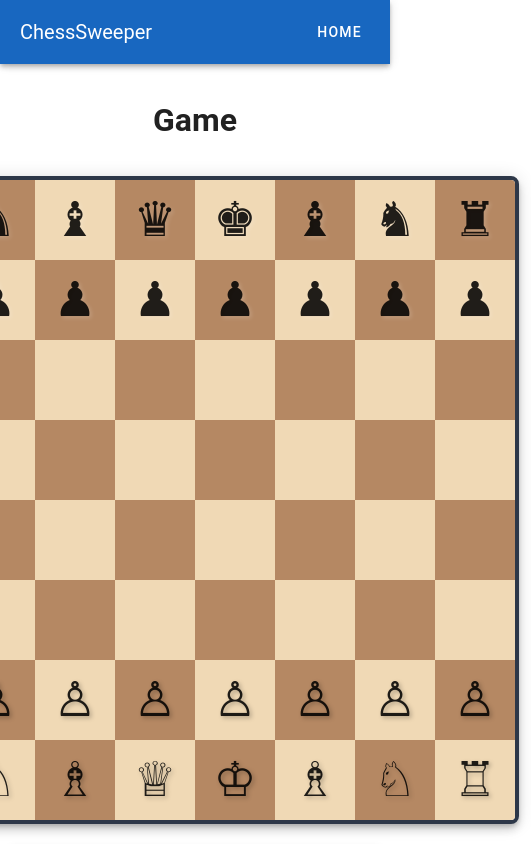
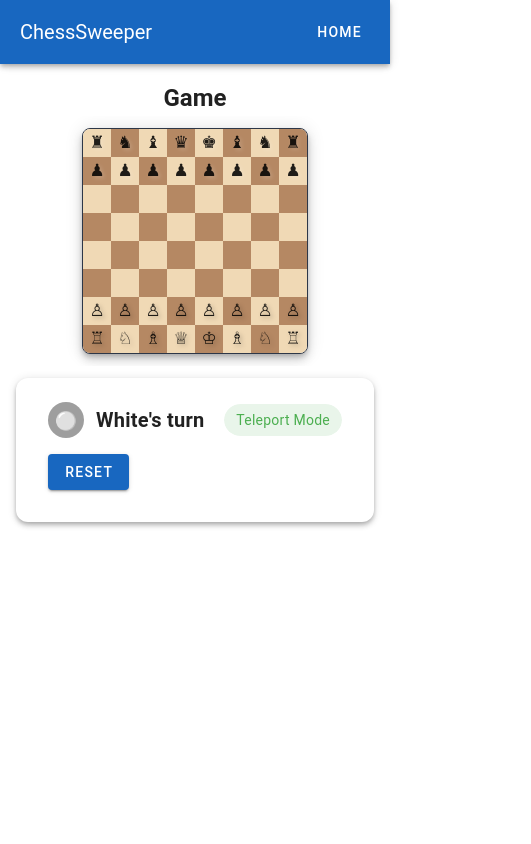
Before and after one commit to KorbinWeiler/ChessSweeper, a Nuxt app in the folder Frontend/: page /game in a window 390 px wide. Shown: the top 844 px of the page, 531 px wide, since content can reach past the window. Built offline with nearby package versions, Linux system fonts and the light colour scheme.

Commit message:
updated styling to work a little better on mobile

```diff
--- a/Frontend/app/components/chessboard.vue
+++ b/Frontend/app/components/chessboard.vue
@@ -1,7 +1,7 @@
 <template>
   <v-container class="chessboard-container" fluid>
-    <v-row align="start" justify="center">
-      <v-col cols="auto">
+    <v-row align="start" justify="center" class="board-row">
+      <v-col cols="12" md="auto" class="board-col">
         <v-sheet class="chessboard" elevation="6">
           <div
             v-for="(row, rowIndex) in board"
@@ -38,8 +38,8 @@
         </v-sheet>
       </v-col>
 
-      <v-col cols="auto">
-        <v-card class="game-info" elevation="4" style="min-width:260px;">
+      <v-col cols="12" md="auto" class="info-col">
+        <v-card class="game-info" elevation="4">
           <v-card-title style="display:flex;align-items:center;justify-content:space-between;gap:12px;">
             <div style="display:flex;align-items:center;gap:12px;">
               <v-avatar size="36" :color="currentTurn === 'white' ? 'grey lighten-4' : 'grey darken-3'">
@@ -580,28 +580,101 @@ const getPieceSymbol = (piece: ChessPiece): string => {
   padding: 2rem;
 }
 
+.board-row {
+  width: 100%;
+}
+
+.board-col,
+.info-col {
+  display: flex;
+  justify-content: center;
+}
+
+.board-col {
+  overflow: hidden;
+}
+
+@media (max-width: 768px) {
+  .chessboard-container {
+    padding: 0.25rem;
+    gap: 0.5rem;
+  }
+  .board-col {
+    overflow-x: auto;
+  }
+  .info-col {
+    width: 100%;
+  }
+}
+
 .chessboard {
-  display: flex;
+  display: inline-flex;
   flex-direction: column;
   border: 4px solid #2d3748;
   box-shadow: 0 10px 40px rgba(0, 0, 0, 0.3);
   border-radius: 8px;
   overflow: hidden;
+  max-width: 100%;
+}
+
+@media (max-width: 768px) {
+  .chessboard {
+    border: 1px solid #2d3748;
+  }
 }
 
 .chess-row {
   display: flex;
+  flex-shrink: 0;
+  flex-grow: 0;
 }
 
 .chess-tile {
-  width: 80px;
-  height: 80px;
+  width: 55px !important;
+  height: 55px !important;
   display: flex;
   align-items: center;
   justify-content: center;
   position: relative;
   cursor: pointer;
   transition: all 0.2s ease;
+  flex-shrink: 0;
+  flex-grow: 0;
+}
+
+@media (max-width: 1024px) {
+  .chess-tile {
+    width: 90px !important;
+    height: 90px !important;
+  }
+}
+
+@media (max-width: 768px) {
+  .chess-tile {
+    width: 35px !important;
+    height: 35px !important;
+  }
+}
+
+@media (max-width: 480px) {
+  .chess-tile {
+    width: 32px !important;
+    height: 32px !important;
+  }
+}
+
+@media (max-width: 430px) {
+  .chess-tile {
+    width: 50px !important;
+    height: 50px !important;
+  }
+}
+
+@media (max-width: 400px) {
+  .chess-tile {
+    width: 28px !important;
+    height: 28px !important;
+  }
 }
 
 .light-tile {
@@ -633,10 +706,40 @@ const getPieceSymbol = (piece: ChessPiece): string => {
 }
 
 .chess-piece {
-  font-size: 48px;
+  font-size: 36px;
   user-select: none;
   cursor: pointer;
   transition: transform 0.1s ease;
+}
+
+@media (max-width: 1024px) {
+  .chess-piece {
+    font-size: 30px;
+  }
+}
+
+@media (max-width: 768px) {
+  .chess-piece {
+    font-size: 22px;
+  }
+}
+
+@media (max-width: 480px) {
+  .chess-piece {
+    font-size: 20px;
+  }
+}
+
+@media (max-width: 430px) {
+  .chess-piece {
+    font-size: 18px;
+  }
+}
+
+@media (max-width: 400px) {
+  .chess-piece {
+    font-size: 17px;
+  }
 }
 
 .chess-piece:hover {
@@ -653,31 +756,118 @@ const getPieceSymbol = (piece: ChessPiece): string => {
 
 .bomb-indicator {
   position: absolute;
-  top: 6px;
-  right: 6px;
-  font-size: 20px;
+  top: 3px;
+  right: 3px;
+  font-size: 14px;
   color: #e53e3e;
+}
+
+@media (max-width: 1024px) {
+  .bomb-indicator {
+    font-size: 12px;
+    top: 2px;
+    right: 2px;
+  }
+}
+
+@media (max-width: 768px) {
+  .bomb-indicator {
+    top: 1px;
+    right: 1px;
+    font-size: 9px;
+  }
+}
+
+@media (max-width: 480px) {
+  .bomb-indicator {
+    font-size: 8px;
+  }
+}
+
+@media (max-width: 430px) {
+  .bomb-indicator {
+    font-size: 7px;
+  }
 }
 
 .tile-value {
   position: absolute;
-  bottom: 6px;
-  left: 6px;
+  bottom: 3px;
+  left: 3px;
   background: rgba(0,0,0,0.6);
   color: white;
-  font-size: 14px;
-  padding: 2px 6px;
-  border-radius: 8px;
-  min-width: 18px;
+  font-size: 11px;
+  padding: 1px 3px;
+  border-radius: 4px;
   text-align: center;
+  line-height: 1;
+}
+
+@media (max-width: 1024px) {
+  .tile-value {
+    font-size: 10px;
+    bottom: 2px;
+    left: 2px;
+  }
+}
+
+@media (max-width: 768px) {
+  .tile-value {
+    bottom: 1px;
+    left: 1px;
+    font-size: 7px;
+    padding: 1px 2px;
+    border-radius: 2px;
+  }
+}
+
+@media (max-width: 480px) {
+  .tile-value {
+    font-size: 6px;
+  }
+}
+
+@media (max-width: 430px) {
+  .tile-value {
+    font-size: 6px;
+    padding: 0px 1px;
+  }
 }
 
 .move-dot {
-  width: 20px;
-  height: 20px;
+  width: 14px;
+  height: 14px;
   background-color: rgba(127, 201, 127, 0.6);
   border-radius: 50%;
   pointer-events: none;
+}
+
+@media (max-width: 1024px) {
+  .move-dot {
+    width: 12px;
+    height: 12px;
+  }
+}
+
+@media (max-width: 768px) {
+  .move-dot {
+    width: 9px;
+    height: 9px;
+  }
+}
+
+@media (max-width: 480px) {
+  .move-dot {
+    width: 7px;
+    height: 7px;
+  }
+}
+
+@media (max-width: 430px) {
+  .move-dot {
+    width: 6px;
+    height: 6px;
+  }
 }
 
 .game-info {
@@ -686,6 +876,15 @@ const getPieceSymbol = (piece: ChessPiece): string => {
   border-radius: 12px;
   box-shadow: 0 4px 20px rgba(0, 0, 0, 0.2);
   text-align: center;
+  min-width: 260px;
+}
+
+@media (max-width: 768px) {
+  .game-info {
+    padding: 1rem;
+    width: 100%;
+    min-width: unset;
+  }
 }
 
 .game-info h3 {
--- a/Frontend/app/pages/game.vue
+++ b/Frontend/app/pages/game.vue
@@ -24,4 +24,14 @@ const bombCount = route.query.bombCount ? Number(route.query.bombCount) : 6;
   align-items: center;
   padding-top: 2rem;
 }
+
+@media (max-width: 768px) {
+  .page-container {
+    padding-top: 0.5rem;
+  }
+  .page-container h1 {
+    font-size: 1.5rem;
+    margin: 0.5rem 0;
+  }
+}
 </style>
--- a/Frontend/app/pages/index.vue
+++ b/Frontend/app/pages/index.vue
@@ -1,11 +1,13 @@
 <template>
   <v-app>
     <v-card
-        class="mx-auto pa-10">
+        class="mx-auto index-card">
       <v-row align="center" justify="center" class="fill-height">
         <v-col cols="auto" class="text-center content">
-          <v-btn to="/setupgame" color="primary" large>Start a new Game</v-btn>
-          <v-btn to="/stats" color="secondary" large class="ml-4">View Stats</v-btn>
+          <div class="button-group">
+            <v-btn to="/setupgame" color="primary" large>Start a new Game</v-btn>
+            <v-btn to="/stats" color="secondary" large class="ml-4 mt-2-mobile">View Stats</v-btn>
+          </div>
           <h1>The History of Chess</h1>
           <p>
             The game of chess has a rich history that dates back over a thousand years. The earliest known form of chess cam from the 7th century CE
@@ -59,10 +61,99 @@ async function viewStats() {
 </script>
 
 <style scoped>
+.index-card {
+  padding: 2.5rem;
+}
+
 .content {
   max-width: 800px;
   margin: 0 auto;
   padding: 0 16px;
   box-sizing: border-box;
 }
+
+.button-group {
+  margin-bottom: 2rem;
+}
+
+@media (max-width: 768px) {
+  .index-card {
+    padding: 1rem;
+  }
+  .content {
+    padding: 0 12px;
+  }
+  .content h1 {
+    font-size: 1.5rem;
+  }
+  .content p {
+    font-size: 0.9rem;
+  }
+  .button-group {
+    display: flex;
+    flex-direction: column;
+    gap: 0.5rem;
+    align-items: center;
+  }
+  .mt-2-mobile {
+    margin-left: 0 !important;
+    margin-top: 0.5rem;
+  }
+}
+
+@media (max-width: 480px) {
+  .index-card {
+    padding: 0.5rem;
+    margin: 0.25rem;
+    width: calc(100vw - 0.5rem);
+    max-width: 100%;
+  }
+  .content {
+    padding: 0 8px;
+  }
+  .content h1 {
+    font-size: 1.3rem;
+  }
+  .content p {
+    font-size: 0.85rem;
+  }
+  .button-group {
+    display: flex;
+    flex-direction: column;
+    gap: 0.5rem;
+    align-items: center;
+  }
+  .mt-2-mobile {
+    margin-left: 0 !important;
+    margin-top: 0.5rem;
+  }
+}
+
+@media (max-width: 430px) {
+  .index-card {
+    padding: 0.5rem;
+    margin: 0.25rem;
+    width: calc(100vw - 0.5rem);
+    max-width: 100%;
+  }
+  .content {
+    padding: 0 6px;
+  }
+  .content h1 {
+    font-size: 1.2rem;
+  }
+  .content p {
+    font-size: 0.8rem;
+  }
+  .button-group {
+    display: flex;
+    flex-direction: column;
+    gap: 0.5rem;
+    align-items: center;
+  }
+  .mt-2-mobile {
+    margin-left: 0 !important;
+    margin-top: 0.5rem;
+  }
+}
 </style>
--- a/Frontend/app/pages/setupgame.vue
+++ b/Frontend/app/pages/setupgame.vue
@@ -39,4 +39,12 @@ const startGame = () => router.push({ path: '/game', query: { moveMode: radios.v
   appearance: auto;
   pointer-events: auto;
 }
+
+@media (max-width: 768px) {
+  .v-form {
+    width: 100%;
+    max-width: 350px;
+    padding: 0 1rem;
+  }
+}
 </style>
--- a/Frontend/app/pages/stats.vue
+++ b/Frontend/app/pages/stats.vue
@@ -1,9 +1,9 @@
 <template>
     <v-app>
         <v-card
-        class="mx-auto"
+        class="mx-auto stats-card"
         subtitle="Global Game Statistics"
-        width="400">
+        max-width="400">
             <v-row align="center" justify="center" class="fill-height">
                 <v-col cols="auto" class="text-center content">
                     <p>Total Explosions: {{ data.totalExplosions }}</p>
@@ -43,3 +43,16 @@ try {
   console.error('Error fetching stats:', error);
 }
 </script>
+
+<style scoped>
+.stats-card {
+  width: 100%;
+  max-width: 400px;
+}
+
+@media (max-width: 768px) {
+  .stats-card {
+    margin: 0.5rem;
+  }
+}
+</style>
--- a/Frontend/nuxt.config.ts
+++ b/Frontend/nuxt.config.ts
@@ -7,6 +7,9 @@ export default defineNuxtConfig({
   devtools: { enabled: true },
   app: {
     head: {
+      meta: [
+        { name: 'viewport', content: 'width=device-width, initial-scale=1, maximum-scale=1, user-scalable=no' }
+      ],
       link: [
         {
           rel: 'icon',
```
